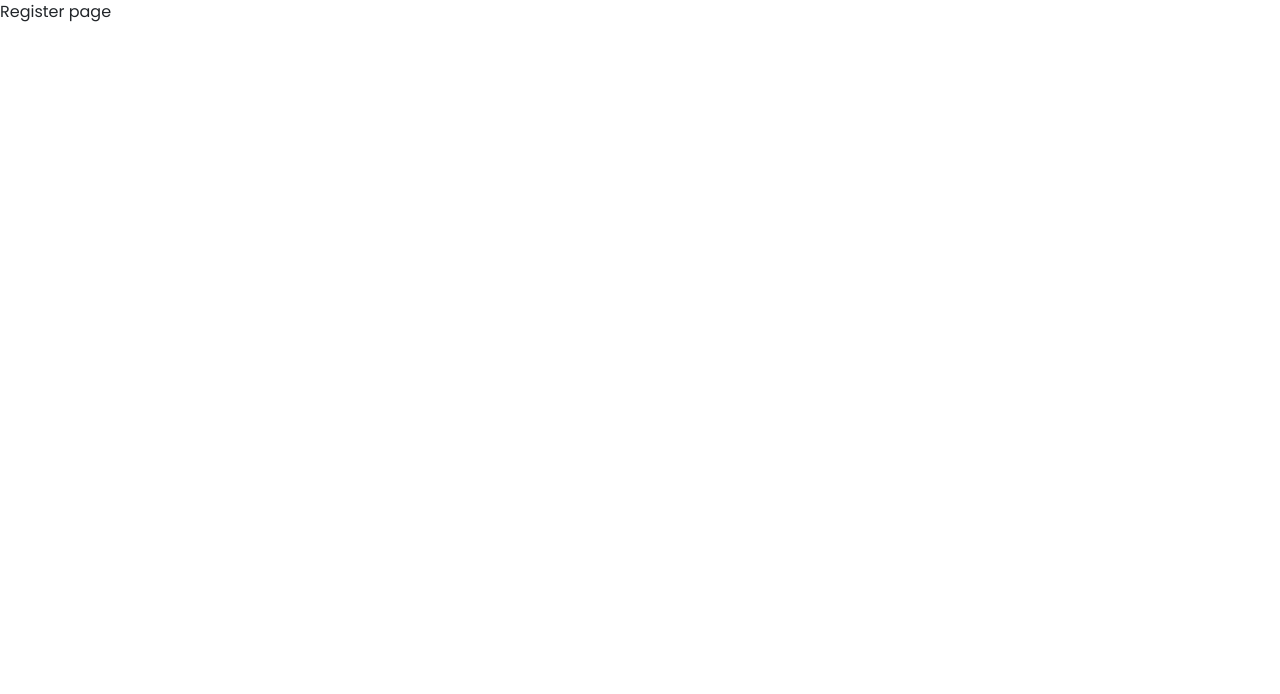
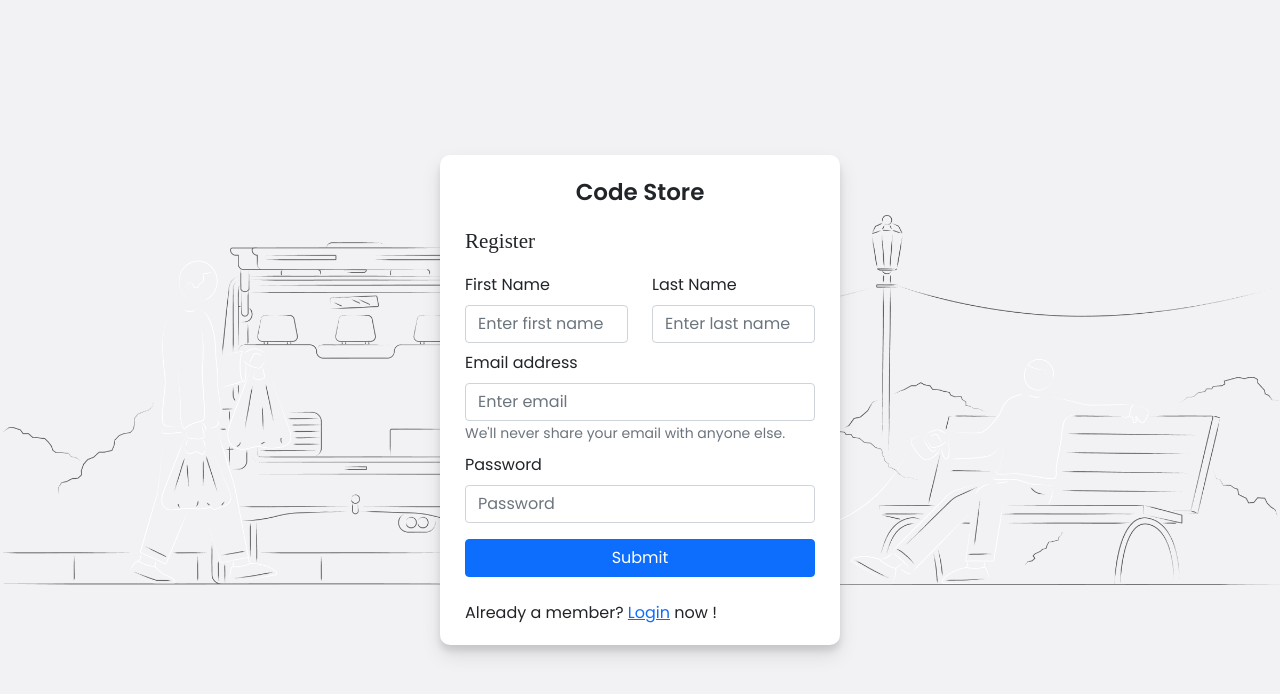
Before and after one commit to killcodeX/code-store, a React (Create React App) app in the folder client/: page /register in a window 1280 px wide. Shown: the top 694 px of the page. Built offline with nearby package versions, Linux system fonts and the light colour scheme.

Commit message:
made login and register page

```diff
--- a/client/src/Container/Auth/login.tsx
+++ b/client/src/Container/Auth/login.tsx
@@ -1,9 +1,102 @@
-import React from 'react'
+import React, { useState } from "react";
+import { Form, Button, Spinner } from "react-bootstrap";
+import { useFormik } from "formik";
+import { login } from "../../Interface/interface";
+import { Link, useHistory } from "react-router-dom";
+import {
+  SectionWrapper,
+  CardWrapper,
+  AuthBody,
+  LogoWrapper,
+  CardTitle,
+} from "./style";
 
-export default function login() {
-    return (
-        <div>
-            Login Page
-        </div>
-    )
+export default function Login() {
+  const [load, setLoad] = useState(false);
+
+  const validate = (values: login) => {
+    const errors: login = {};
+
+    if (!values.email) {
+      errors.email = "Required";
+    }
+
+    if (!values.password) {
+      errors.password = "Required";
+    }
+    return errors;
+  };
+
+  const formik = useFormik({
+    initialValues: {
+      email: "",
+      password: "",
+    },
+
+    onSubmit: (values, { resetForm }) => {
+      setLoad(true);
+      console.log(values);
+      //   resetForm({ values: "" });
+    },
+  });
+  return (
+    <SectionWrapper src={process.env.PUBLIC_URL + "/assets/outdoor.png"}>
+      <div className="container">
+        <AuthBody>
+          <CardWrapper>
+            <LogoWrapper>Code Store</LogoWrapper>
+            <CardTitle>Login</CardTitle>
+            <Form onSubmit={formik.handleSubmit}>
+              <Form.Group className="mb-2" controlId="email">
+                <Form.Label>Email address</Form.Label>
+                <Form.Control
+                  type="email"
+                  placeholder="Enter email"
+                  value={formik.values.email}
+                  onChange={formik.handleChange}
+                  //   isInvalid={formik.errors.email}
+                />
+                <Form.Control.Feedback type="invalid">
+                  {formik.errors.email}
+                </Form.Control.Feedback>
+                <Form.Text className="text-muted">
+                  We'll never share your email with anyone else.
+                </Form.Text>
+              </Form.Group>
+
+              <Form.Group className="mb-2" controlId="password">
+                <Form.Label>Password</Form.Label>
+                <Form.Control
+                  type="password"
+                  placeholder="Password"
+                  value={formik.values.password}
+                  onChange={formik.handleChange}
+                  //   isInvalid={formik.errors.password}
+                />
+                <Form.Control.Feedback type="invalid">
+                  {formik.errors.password}
+                </Form.Control.Feedback>
+              </Form.Group>
+              {load ? (
+                <div className="pt-3 d-flex flex-column justify-content-center align-items-center">
+                  <Spinner animation="border" role="status" variant="primary">
+                    <span className="visually-hidden">Loading...</span>
+                  </Spinner>
+                </div>
+              ) : (
+                <div className="d-flex flex-column">
+                  <Button className="mt-2" variant="primary" type="submit">
+                    Submit
+                  </Button>
+                </div>
+              )}
+            </Form>
+            <div className="pt-4">
+              Not a member? <Link to="/register">Register</Link> now !
+            </div>
+          </CardWrapper>
+        </AuthBody>
+      </div>
+    </SectionWrapper>
+  );
 }
--- a/client/src/Container/Auth/register.tsx
+++ b/client/src/Container/Auth/register.tsx
@@ -1,9 +1,136 @@
-import React from 'react'
+import React, { useState } from "react";
+import { Form, Button, Spinner } from "react-bootstrap";
+import { useFormik } from "formik";
+import { SignUp } from "../../Interface/interface";
+import { Link, useHistory } from "react-router-dom";
+import {
+  SectionWrapper,
+  CardWrapper,
+  AuthBody,
+  LogoWrapper,
+  CardTitle,
+} from "./style";
 
-export default function register() {
-    return (
-        <div>
-            Register page
-        </div>
-    )
+export default function Register() {
+  const [load, setLoad] = useState(false);
+
+  const validate = (values: SignUp) => {
+    const errors: SignUp = {};
+
+    if (!values.email) {
+      errors.email = "Required";
+    }
+
+    if (!values.password) {
+      errors.password = "Required";
+    }
+    return errors;
+  };
+
+  const formik = useFormik({
+    initialValues: {
+      fname: "",
+      lname: "",
+      email: "",
+      password: "",
+    },
+
+    onSubmit: (values: SignUp, { resetForm }) => {
+      setLoad(true);
+      console.log(values);
+      //   resetForm({ values: "" });
+    },
+  });
+  return (
+    <SectionWrapper src={process.env.PUBLIC_URL + "/assets/outdoor.png"}>
+      <div className="container">
+        <AuthBody>
+          <CardWrapper>
+            <LogoWrapper>Code Store</LogoWrapper>
+            <CardTitle>Register</CardTitle>
+            <Form onSubmit={formik.handleSubmit}>
+              <div className="row">
+                <div className="col-sm-6">
+                  <Form.Group className="mb-2" controlId="fname">
+                    <Form.Label>First Name</Form.Label>
+                    <Form.Control
+                      type="text"
+                      placeholder="Enter first name"
+                      value={formik.values.fname}
+                      onChange={formik.handleChange}
+                      //   isInvalid={formik.errors.email}
+                    />
+                    <Form.Control.Feedback type="invalid">
+                      {formik.errors.fname}
+                    </Form.Control.Feedback>
+                  </Form.Group>
+                </div>
+                <div className="col-sm-6">
+                  <Form.Group className="mb-2" controlId="lname">
+                    <Form.Label>Last Name</Form.Label>
+                    <Form.Control
+                      type="text"
+                      placeholder="Enter last name"
+                      value={formik.values.lname}
+                      onChange={formik.handleChange}
+                      //   isInvalid={formik.errors.email}
+                    />
+                    <Form.Control.Feedback type="invalid">
+                      {formik.errors.email}
+                    </Form.Control.Feedback>
+                  </Form.Group>
+                </div>
+              </div>
+              <Form.Group className="mb-2" controlId="email">
+                <Form.Label>Email address</Form.Label>
+                <Form.Control
+                  type="email"
+                  placeholder="Enter email"
+                  value={formik.values.email}
+                  onChange={formik.handleChange}
+                  //   isInvalid={formik.errors.email}
+                />
+                <Form.Control.Feedback type="invalid">
+                  {formik.errors.email}
+                </Form.Control.Feedback>
+                <Form.Text className="text-muted">
+                  We'll never share your email with anyone else.
+                </Form.Text>
+              </Form.Group>
+
+              <Form.Group className="mb-2" controlId="password">
+                <Form.Label>Password</Form.Label>
+                <Form.Control
+                  type="password"
+                  placeholder="Password"
+                  value={formik.values.password}
+                  onChange={formik.handleChange}
+                  //   isInvalid={formik.errors.password}
+                />
+                <Form.Control.Feedback type="invalid">
+                  {formik.errors.password}
+                </Form.Control.Feedback>
+              </Form.Group>
+              {load ? (
+                <div className="pt-3 d-flex flex-column justify-content-center align-items-center">
+                  <Spinner animation="border" role="status" variant="primary">
+                    <span className="visually-hidden">Loading...</span>
+                  </Spinner>
+                </div>
+              ) : (
+                <div className="d-flex flex-column">
+                  <Button className="mt-2" variant="primary" type="submit">
+                    Submit
+                  </Button>
+                </div>
+              )}
+            </Form>
+            <div className="pt-4">
+              Already a member? <Link to="/login">Login</Link> now !
+            </div>
+          </CardWrapper>
+        </AuthBody>
+      </div>
+    </SectionWrapper>
+  );
 }
--- a/client/src/Container/Auth/style.ts
+++ b/client/src/Container/Auth/style.ts
@@ -1 +1,43 @@
 import styled from "styled-components";
+
+export const SectionWrapper = styled.div`
+  background-image: url(${(props) => props.src});
+  background-repeat: no-repeat;
+  background-position: center;
+  background-size: contain;
+  width: 100%;
+  height: 100vh;
+  padding: 40px 0;
+  background-color: #f2f2f5;
+`;
+
+export const AuthBody = styled.div`
+  display: flex;
+  justify-content: center;
+  align-items: center;
+  height: 90vh;
+`;
+
+export const CardWrapper = styled.div`
+  width: 400px;
+  min-height: 450px;
+  padding: 20px 25px;
+  border-radius: 10px;
+  background: #fff;
+  //border: 1px solid black;
+  box-shadow: 0 10px 20px rgb(0 0 0 / 10%), 0 6px 6px rgb(0 0 0 / 10%);
+`;
+
+export const LogoWrapper = styled.div`
+  display: flex;
+  justify-content: center;
+  font-size: 23px;
+  font-weight: 600;
+`;
+
+export const CardTitle = styled.div`
+  font-size: 21px;
+  font-weight: 400;
+  font-family: cursive;
+  margin: 16px 0;
+`;
```
Also changed, not shown: client/src/Interface/interface.ts (+17 -5 lines), client/public/assets/outdoor.png (added).
